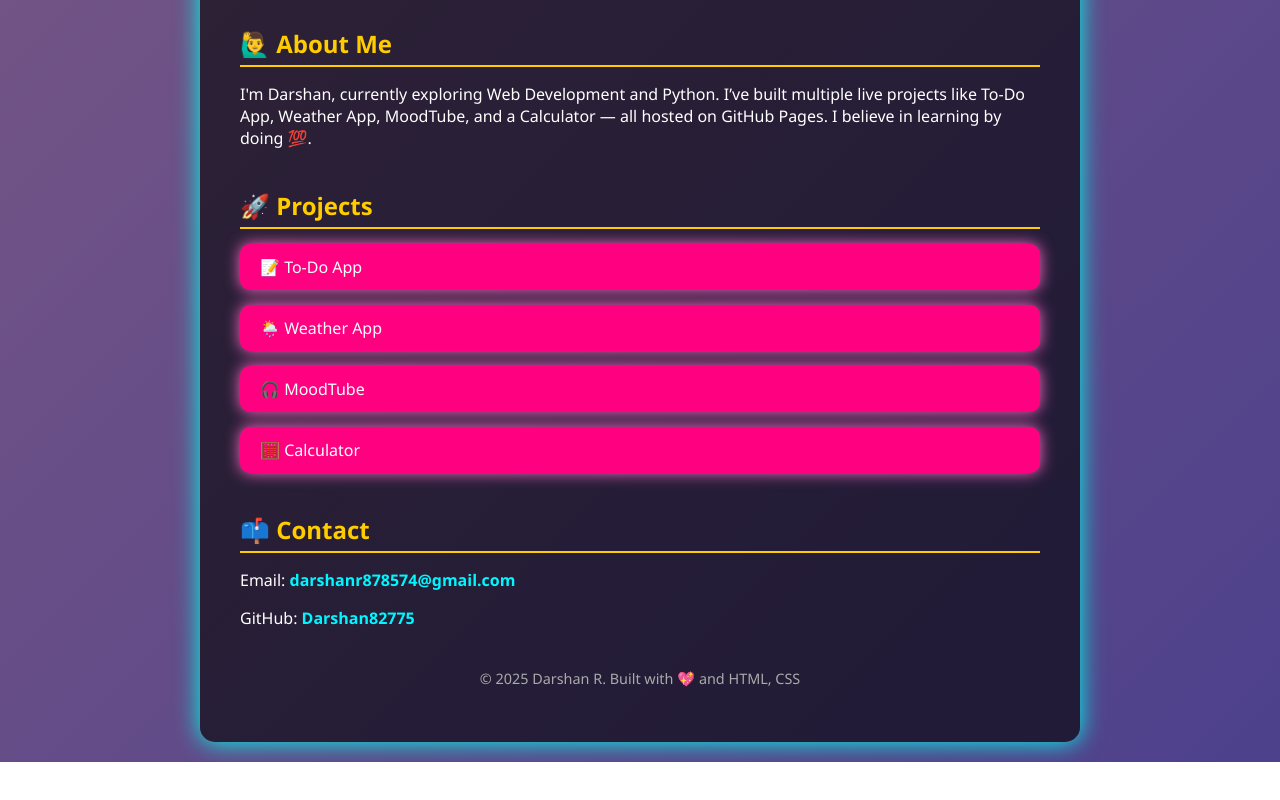
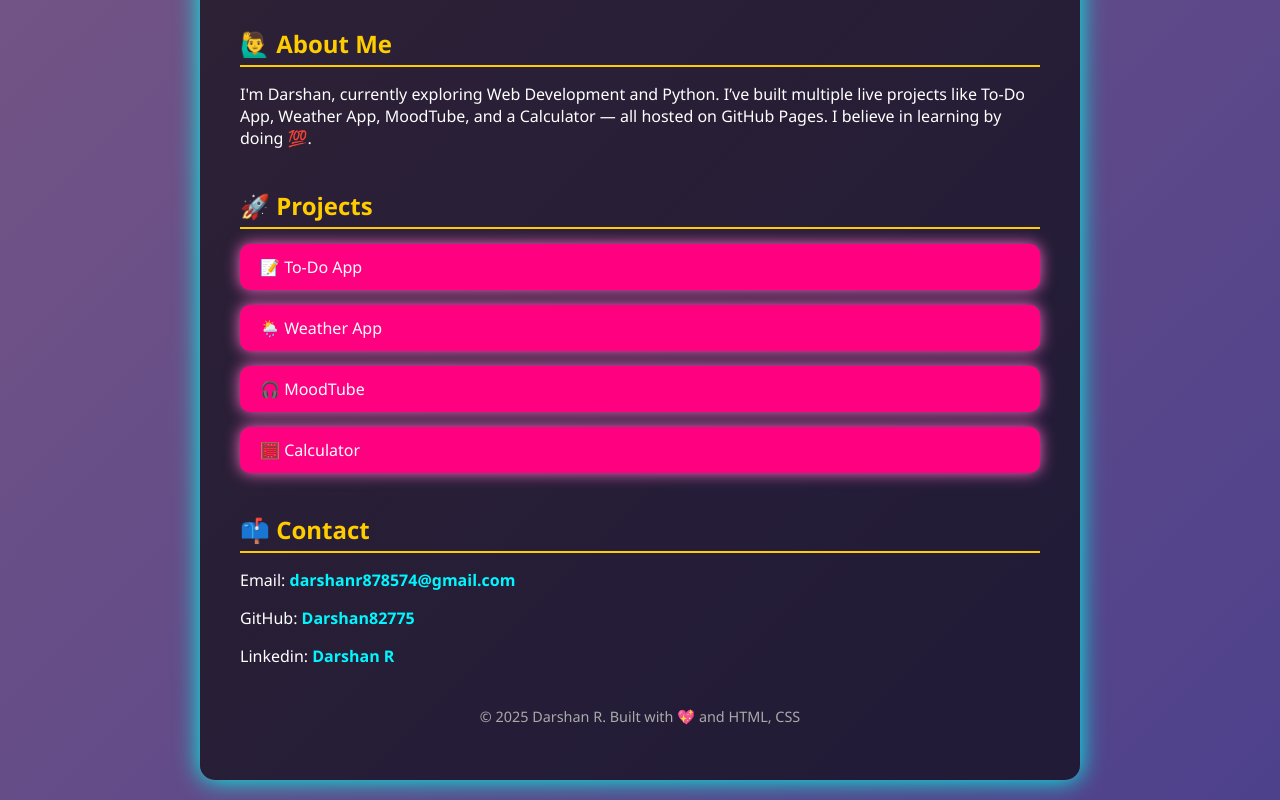
Before and after one commit to Darshan82775/portfolio, a plain HTML site: page index.html in a window 1280 px wide. Shown: the part 211-1011 px from the top of the page. Before the commit the page ends 973 px from the top, so only its background shows below. Drawn offline with Linux system fonts and the light colour scheme.

Commit message:
Add LinkedIn link to contact section
Added LinkedIn link to the contact section.

```diff
--- a/index.html
+++ b/index.html
@@ -34,6 +34,7 @@
       <h2>📫 Contact</h2>
       <p>Email: <a href="mailto:darshanr878574@gmail.com">darshanr878574@gmail.com</a></p>
       <p>GitHub: <a href="https://github.com/Darshan82775" target="_blank">Darshan82775</a></p>
+      <p>Linkedin: <a href="https://www.linkedin.com/in/darshan-r-83bb83287" target="_blank">Darshan R</a></p>
     </section>
 
     <footer>
```
